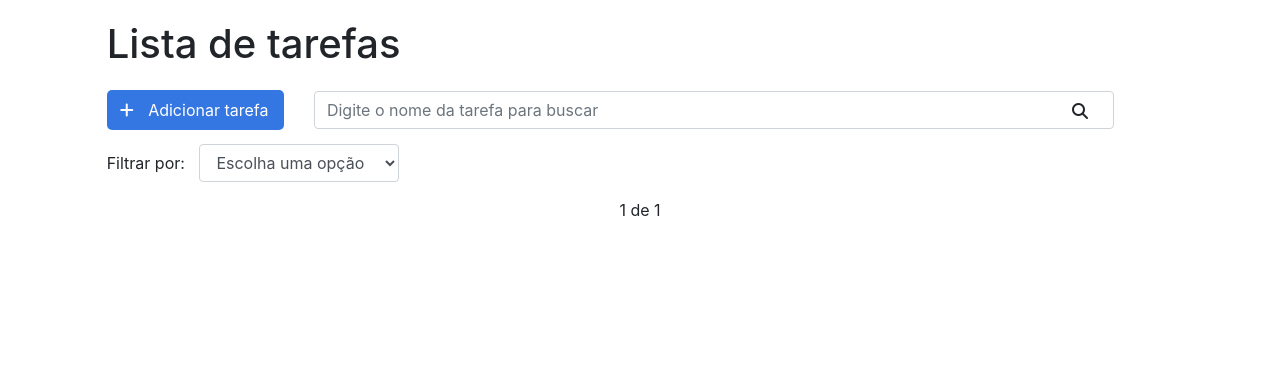
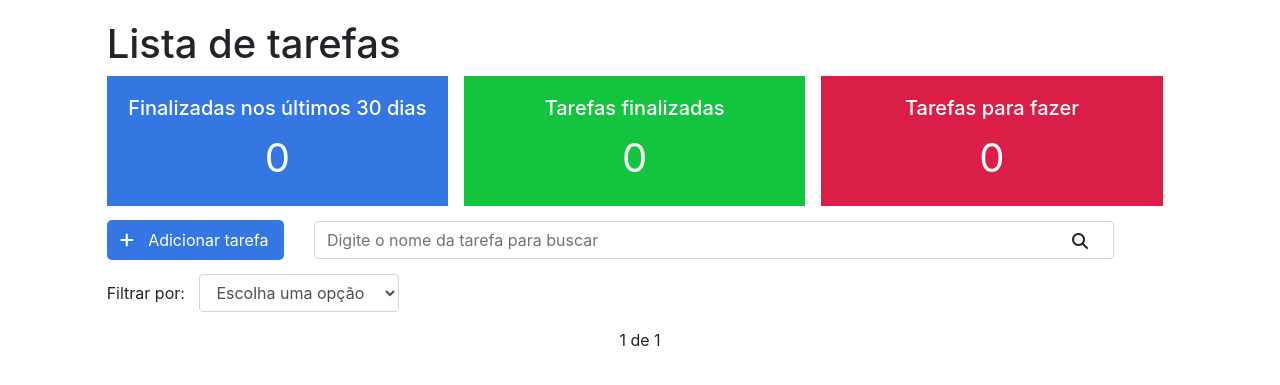
Before and after one commit to joseluisbezerra/to-do, a Django app: page / in a window 1280 px wide. Shown: the part 57-442 px from the top of the page. Run offline with Django 3.2, Linux system fonts and the light colour scheme; the visitor is signed in with stand-in values (Sample User, id 1); data that the repository does not hold is empty; some libraries are stand-ins or nearby versions.

Commit message:
Adicionado um dashboard para o usuário

```diff
--- a/tasks/static/css/styles.css
+++ b/tasks/static/css/styles.css
@@ -25,6 +25,51 @@
     letter-spacing: 1px;
 }
 
+
+/* Dashboard */
+.dashboard {
+    padding: 0;
+    width: 100%;
+    display: block;
+}
+
+.dashboard h4 {
+    font-size: 20px;
+}
+
+.dashboard span {
+    font-size: 40px;
+    display: block;
+    width: 100%;
+}
+
+.dashboard-box {
+    float: left;
+    background-color: #DFDFDF;
+    color: #FFF;
+    padding: 20px;
+    box-sizing: border-box;
+    height: 130px;
+    width: 32%;
+    text-align: center;
+}
+
+.dashboard-box:nth-child(2) {
+    margin-left: 1.5%;
+    margin-right: 1.5%;
+}
+
+#dashboard-lastdays {
+    background-color: #3476e2;
+}
+
+#dashboard-done {
+    background-color: #13c43f;
+}
+
+#dashboard-doing {
+    background-color: #db1e47;
+}
 
 /* Botão de adicionar */
 #add-link {
--- a/tasks/templates/tasks/list.html
+++ b/tasks/templates/tasks/list.html
@@ -5,6 +5,22 @@
 {% block content %}
     <div class="offset-1 col-10 list-div">
         <h1>Lista de tarefas</h1>
+
+        <div class="container dashboard">
+            <div class="col-4 dashboard-box" id="dashboard-lastdays">
+                <h4>Finalizadas nos últimos 30 dias</h4>
+                <span>{{ tasksrecently }}</span>
+            </div>
+            <div class="col-4 dashboard-box" id="dashboard-done">
+                <h4>Tarefas finalizadas</h4>
+                <span>{{ tasksdone }}</span>
+            </div>
+            <div class="col-4 dashboard-box" id="dashboard-doing">
+                <h4>Tarefas para fazer</h4>
+                <span>{{ tasksdoing }}</span>
+            </div>
+        </div>
+
         <a id="add-link" href="/newtask/">
             <div class="col-2 add-div">
                 <i class="fas fa-plus"></i> Adicionar tarefa
--- a/tasks/views.py
+++ b/tasks/views.py
@@ -2,6 +2,7 @@ from django.shortcuts import render, get_object_or_404, redirect
 from django.contrib import messages
 from django.core.paginator import Paginator
 from django.contrib.auth.decorators import login_required
+import datetime
 
 from .models import Task
 from .forms import TaskForm
@@ -11,6 +12,9 @@ def task_list(request):
 
     search = request.GET.get('search')
     filter = request.GET.get('filter')
+    tasksDoneRecently = Task.objects.filter(done='done', updated_at__gt=datetime.datetime.now()-datetime.timedelta(days=30), user=request.user).count()
+    tasksDone = Task.objects.filter(done='done', user=request.user).count()
+    tasksDoing = Task.objects.filter(done='doing', user=request.user).count()
 
     if (search):
         tasks = Task.objects.filter(title__icontains=search, user=request.user)
@@ -22,7 +26,7 @@ def task_list(request):
         page = request.GET.get('page')
         tasks = paginator.get_page(page)
 
-    return render(request, 'tasks/list.html', {'tasks': tasks})
+    return render(request, 'tasks/list.html', {'tasks': tasks, 'tasksrecently': tasksDoneRecently, 'tasksdone': tasksDone, 'tasksdoing': tasksDoing})
 
 
 @login_required
--- a/todo/settings.py
+++ b/todo/settings.py
@@ -110,7 +110,7 @@ AUTH_PASSWORD_VALIDATORS = [
 
 LANGUAGE_CODE = 'pt-BR'
 
-TIME_ZONE = 'America/Sao_Paulo'
+TIME_ZONE = 'UTC'
 
 USE_I18N = True
 
```
